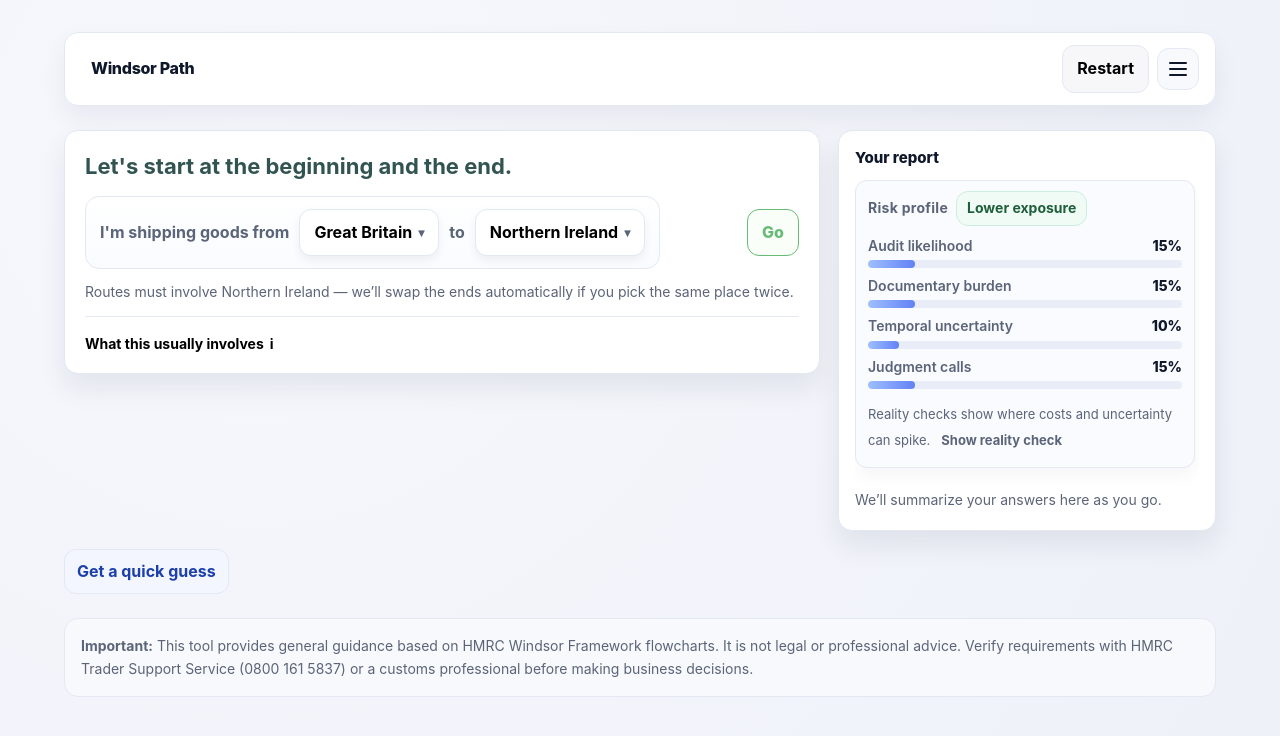
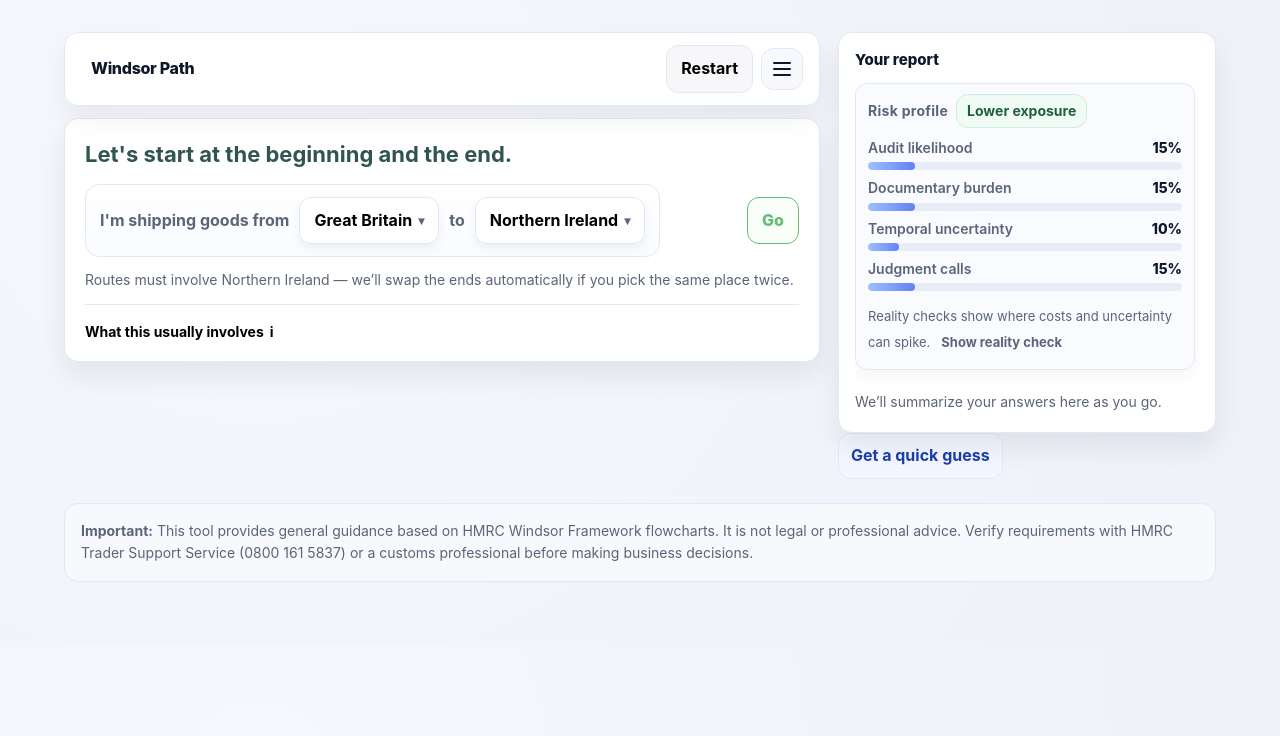
Before and after one commit to Laidlaw/Windsor-path, a React (Vite) app: page / in a window 1280 px wide. Shown: the top 736 px of the page. Built offline with nearby package versions, Linux system fonts and the light colour scheme.

Commit message:
clean up

```diff
--- a/index.html
+++ b/index.html
@@ -4,7 +4,7 @@
     <meta charset="UTF-8" />
     <link rel="icon" type="image/svg+xml" href="/vite.svg" />
     <meta name="viewport" content="width=device-width, initial-scale=1.0" />
-    <title>windsor-knot</title>
+    <title>Windsor Path</title>
   </head>
   <body>
     <div id="root"></div>
--- a/src/App.tsx
+++ b/src/App.tsx
@@ -23,6 +23,8 @@ export default function WindsorPathApp() {
 
   return (
     <div className="wp-shell">
+      <div className="wp-layout">
+        <div className="wp-survey">
           <header className="wp-topbar">
             <button className="wp-brand" type="button" onClick={() => reset()}>
               Windsor Path
@@ -46,16 +48,17 @@ export default function WindsorPathApp() {
               </button>
             </div>
           </header>
-
-      <div className="wp-layout">
           <div className="wp-main">
             <FlowStack />
           </div>
+        </div>
+        <div className="wp-summary-col">
           <SummaryPanel
             reportOpen={reportOpen}
             onCloseReport={() => setReportOpen(false)}
             onRestart={() => reset()}
           />
+        </div>
       </div>
 
       <footer className="wp-disclaimer">
--- a/src/styles.css
+++ b/src/styles.css
@@ -74,6 +74,7 @@ textarea {
   border: 1px solid var(--border);
   border-radius: var(--radius);
   box-shadow: 0 12px 26px rgba(12, 20, 38, 0.06);
+  width: 100%;
 }
 
 .wp-brand {
@@ -157,6 +158,10 @@ textarea {
   display: flex;
   flex-direction: column;
   gap: 24px;
+}
+
+.wp-top-grid {
+  display: none;
 }
 
 .wp-hero {
@@ -291,6 +296,17 @@ textarea {
   display: flex;
   flex-direction: column;
   gap: 12px;
+}
+
+.wp-survey {
+  display: flex;
+  flex-direction: column;
+  gap: 12px;
+}
+
+.wp-summary-col {
+  position: sticky;
+  top: 16px;
 }
 
 .wp-stack-questions {
@@ -727,7 +743,7 @@ textarea {
 
 .wp-summary {
   position: sticky;
-  top: 68px;
+  top: 28px;
   background: var(--card);
   border: 1px solid var(--border);
   border-radius: var(--radius);
```
Lines whose indentation alone changed are shown as unchanged.
